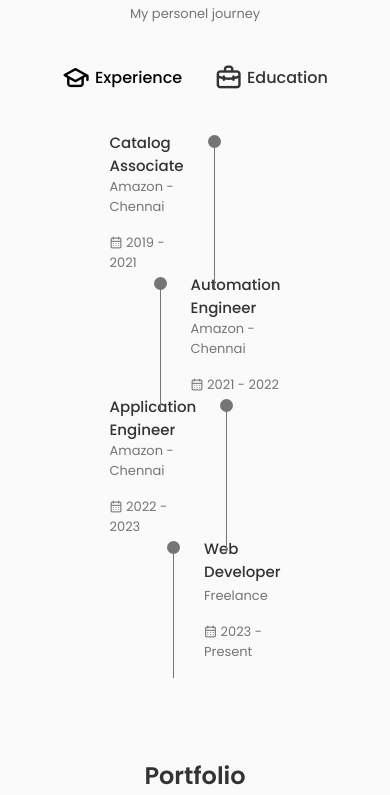
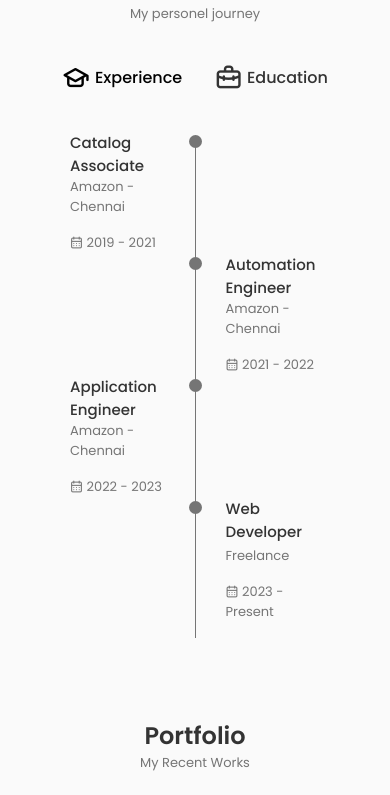
Before and after one commit to saraV97/my-portfolio, a React (Vite) app: page / in a window 390 px wide. Shown: the part 2608-3403 px from the top of the page. Built offline with nearby package versions, Linux system fonts and the light colour scheme.

Commit message:
More animations - home,about,skill,quali

```diff
--- a/src/components/about/About.jsx
+++ b/src/components/about/About.jsx
@@ -3,27 +3,57 @@ import "./about.scss";
 import AboutImg from "../../assets/Screenshot_20220318-182050~2.jpg";
 import CV from "../../assets/John-Cv.pdf";
 import Info from "./info";
+import { animate, delay, motion } from "framer-motion";
+import { titleVariants } from "../animation/Animation";
 
 const About = () => {
   return (
-    <section className="about section" id="about">
-      <h2 className="section__title">About Me</h2>
-      <span className="section__subtitle">A brief intro, who am I?</span>
+    <motion.section
+      className="about section"
+      id="about"
+      variants={titleVariants}
+      initial="initial"
+      whileInView="animate"
+      viewport={{ once: true }}
+    >
+      <motion.h2
+        className="section__title"
+        variants={titleVariants}
+        // initial="initial"
+        // whileInView="animate"
+        // viewport={{ once: true }}
+      >
+        About Me
+      </motion.h2>
+      <motion.span
+        className="section__subtitle"
+        variants={titleVariants}
+        // initial="initial"
+        // whileInView="animate"
+        // viewport={{ once: true }}
+      >
+        A brief intro, who am I?
+      </motion.span>
 
       <div className="about__container container grid">
         <img src={AboutImg} alt="" className="about__img" />
         <div className="about__data">
           <Info />
 
-          <p className="about__description">
+          <motion.p className="about__description" variants={titleVariants}>
             I am an independant Web Developer based in Chennai, India.
             <br />
             <br />I specialize in crafting elevated, intuitive designs for
             startups and small businesses to help them stand out in the digital
             landscape with a powerful impact. 😎
-          </p>
+          </motion.p>
 
-          <a download="" href={CV} className="button button--flex">
+          <motion.a
+            download=""
+            href={CV}
+            className="button button--flex"
+            variants={titleVariants}
+          >
             Download CV
             <svg
               class="button__icon"
@@ -50,10 +80,10 @@ const About = () => {
                 fill="var(--container-color)"
               ></path>
             </svg>
-          </a>
+          </motion.a>
         </div>
       </div>
-    </section>
+    </motion.section>
   );
 };
 
--- a/src/components/about/Info.jsx
+++ b/src/components/about/Info.jsx
@@ -1,31 +1,46 @@
 import React from "react";
-
+import { motion } from "framer-motion";
 const Info = () => {
   return (
     <div className="about__info grid">
-      <a href="#qualification" className="about__title-link">
+      <motion.a
+        href="#qualification"
+        className="about__title-link"
+        whileHover={{ scale: 1.1 }}
+        transition={{ type: "spring", stiffness: 400, damping: 10 }}
+      >
         <div className="about__box">
           <i class="bx bx-award about__icon"></i>
           <h3 className="about__title">Experience</h3>
           <span className="about__subtitle">4 Years Working</span>
         </div>
-      </a>
+      </motion.a>
 
-      <a href="#portfolio" className="about__title-link">
+      <motion.a
+        href="#portfolio"
+        className="about__title-link"
+        whileHover={{ scale: 1.1 }}
+        transition={{ type: "spring", stiffness: 400, damping: 10 }}
+      >
         <div className="about__box">
           <i class="bx bx-briefcase about__icon"></i>
           <h3 className="about__title">Completed</h3>
           <span className="about__subtitle">5 Projects</span>
         </div>
-      </a>
+      </motion.a>
 
-      <a href="#contact" className="about__title-link">
+      <motion.a
+        href="#contact"
+        className="about__title-link"
+        whileHover={{ scale: 1.1 }}
+        transition={{ type: "spring", stiffness: 400, damping: 10 }}
+      >
         <div className="about__box">
           <i class="bx bx-support about__icon"></i>
           <h3 className="about__title">Support</h3>
           <span className="about__subtitle">Online 24/7</span>
         </div>
-      </a>
+      </motion.a>
     </div>
   );
 };
--- /dev/null
+++ b/src/components/animation/Animation.jsx
@@ -0,0 +1,104 @@
+const topDownVariants = {
+  initial: {
+    y: -50,
+    opacity: 0,
+  },
+  animate: {
+    y: 0,
+    opacity: 1,
+    transition: {
+      duration: 0.4,
+      //   staggerChildren: 0.1,
+    },
+  },
+};
+
+const staggerVariants = {
+  initial: {
+    x: -50,
+    opacity: 0,
+  },
+  animate: {
+    x: 0,
+    opacity: 1,
+    transition: {
+      duration: 0.5,
+      staggerChildren: 0.1,
+    },
+  },
+};
+
+const staggerVariantsRight = {
+  initial: {
+    x: 50,
+    opacity: 0,
+  },
+  animate: {
+    x: 0,
+    opacity: 1,
+    transition: {
+      duration: 0.5,
+      staggerChildren: 0.1,
+    },
+  },
+};
+
+const titleVariants = {
+  initial: {
+    opacity: 0,
+    y: 30,
+  },
+  animate: {
+    opacity: 1,
+    y: 0,
+    transition: {
+      duration: 0.7,
+      //   delay: 0.25,
+      staggerChildren: 0.3,
+    },
+  },
+};
+
+const titleVariants1 = {
+  initial: {
+    opacity: 0,
+    y: 30,
+  },
+  animate: {
+    opacity: 1,
+    y: 0,
+    transition: {
+      duration: 0.7,
+      delay: 0.25,
+      // staggerChildren: 0.3,
+    },
+  },
+};
+
+const fadeInAnimationVariants1 = {
+  initial: {
+    opacity: 0,
+    y: 100,
+  },
+  animate: {
+    opacity: 1,
+    y: 0,
+    transition: {
+      delay: 0.3,
+    },
+  },
+};
+
+// const selectZoomVariants = {
+//   whileHover: { scale: 1.1 },
+//   transition: { type: "spring", stiffness: 400, damping: 10 },
+// };
+
+export {
+  titleVariants,
+  fadeInAnimationVariants1,
+  titleVariants1,
+  staggerVariants,
+  staggerVariantsRight,
+  topDownVariants,
+};
--- a/src/components/home/Data.jsx
+++ b/src/components/home/Data.jsx
@@ -10,8 +10,9 @@ const textVariants = {
     opacity: 1,
     y: 0,
     transition: {
-      duration: 1,
-      staggerChildren: 0.1,
+      duration: 0.7,
+      // delay: 0.25,
+      staggerChildren: 0.3,
     },
   },
 };
@@ -23,7 +24,7 @@ const Data = () => {
       variants={textVariants}
       initial="initial"
       animate="animate"
-      transition={{ duration: 0.5, delay: 0.25 }}
+      // transition={{ duration: 0.5, delay: 0.25 }}
     >
       <motion.h1 className="home__title" variants={textVariants}>
         Hey, I'm Saravanan
--- a/src/components/home/Home.jsx
+++ b/src/components/home/Home.jsx
@@ -20,14 +20,21 @@ const sliderVariants = {
   },
 };
 
+// variants={fadeInAnimationVariants1}
+//           initial="initial"
+//           whileInView="animate"
+//           viewport={{ once: true }}
+
 const imagePopVariant = {
   initial: { opacity: 0, scale: 0.5 },
-  animate: { opacity: 1, scale: 1 },
-
-  transition: {
-    duration: 2,
-    delay: 1,
-    ease: [0, 0.71, 0.2, 1.01],
+  animate: {
+    opacity: 1,
+    scale: 1,
+    transition: {
+      duration: 0.5,
+      delay: 1,
+      ease: [0, 0.71, 0.2, 1.01],
+    },
   },
 };
 const Home = () => {
--- a/src/components/home/Social.jsx
+++ b/src/components/home/Social.jsx
@@ -28,6 +28,9 @@ const Social = () => {
         className="home__social-icon"
         target="_blank"
         variants={socialVariants}
+        whileHover={{ scale: 1.2 }}
+        whileTap={{ scale: 0.9 }}
+        transition={{ type: "spring", stiffness: 400, damping: 17 }}
       >
         <i class="uil uil-linkedin"></i>
       </motion.a>
@@ -37,6 +40,9 @@ const Social = () => {
         className="home__social-icon"
         target="_blank"
         variants={socialVariants}
+        whileHover={{ scale: 1.2 }}
+        whileTap={{ scale: 0.9 }}
+        transition={{ type: "spring", stiffness: 400, damping: 17 }}
       >
         <i class="uil uil-github"></i>
       </motion.a>
@@ -46,6 +52,9 @@ const Social = () => {
         className="home__social-icon"
         target="_blank"
         variants={socialVariants}
+        whileHover={{ scale: 1.2 }}
+        whileTap={{ scale: 0.9 }}
+        transition={{ type: "spring", stiffness: 400, damping: 17 }}
       >
         <i class="uil uil-instagram-alt"></i>
       </motion.a>
--- a/src/components/qualification/Qualification.jsx
+++ b/src/components/qualification/Qualification.jsx
@@ -1,6 +1,13 @@
 import React from "react";
 import "./qualification.scss";
 import { useState } from "react";
+import { motion } from "framer-motion";
+import {
+  titleVariants,
+  staggerVariants,
+  staggerVariantsRight,
+  topDownVariants,
+} from "../animation/Animation";
 
 const Qualification = () => {
   const [toggleState, setToggleState] = useState(1);
@@ -8,12 +15,23 @@ const Qualification = () => {
     setToggleState(index);
   };
   return (
-    <section className="qualification section" id="qualification">
-      <h2 className="section__title">Qualification</h2>
-      <span className="section__subtitle">My personel journey</span>
+    <motion.section
+      className="qualification section"
+      id="qualification"
+      variants={titleVariants}
+      initial="initial"
+      whileInView="animate"
+      viewport={{ once: true }}
+    >
+      <motion.h2 className="section__title" variants={titleVariants}>
+        Qualification
+      </motion.h2>
+      <motion.span className="section__subtitle" variants={titleVariants}>
+        My personel journey
+      </motion.span>
 
       <div className="qualification__container container">
-        <div className="qualification__tabs">
+        <motion.div className="qualification__tabs" variants={titleVariants}>
           <div
             className={
               toggleState === 1
@@ -37,7 +55,7 @@ const Qualification = () => {
             <i className="uil uil-briefcase-alt qualification__icon"></i>
             Education
           </div>
-        </div>
+        </motion.div>
         <div className="qualification__sections">
           <div
             className={
@@ -47,7 +65,7 @@ const Qualification = () => {
             }
           >
             <div className="qualification__data">
-              <div>
+              <motion.div variants={staggerVariants}>
                 <h3 className="qualification__title">Catalog Associate</h3>
                 <span className="qualification__subtitle">
                   Amazon - Chennai
@@ -56,7 +74,84 @@ const Qualification = () => {
                   <i className="uil uil-calendar-alt"> </i>
                   2019 - 2021
                 </div>
-              </div>
+              </motion.div>
+
+              <motion.div variants={topDownVariants}>
+                <span className="qualification__rounder"></span>
+                <span className="qualification__line"></span>
+              </motion.div>
+            </div>
+
+            <div className="qualification__data">
+              <div></div>
+              <motion.div variants={topDownVariants}>
+                <span className="qualification__rounder"></span>
+                <span className="qualification__line"></span>
+              </motion.div>
+              <motion.div variants={staggerVariantsRight}>
+                <h3 className="qualification__title">Automation Engineer</h3>
+                <span className="qualification__subtitle">
+                  Amazon - Chennai
+                </span>
+                <div className="qualification__calendar">
+                  <i className="uil uil-calendar-alt"> </i>
+                  2021 - 2022
+                </div>
+              </motion.div>
+            </div>
+
+            <div className="qualification__data">
+              <motion.div variants={staggerVariants}>
+                <h3 className="qualification__title">Application Engineer</h3>
+                <span className="qualification__subtitle">
+                  Amazon - Chennai
+                </span>
+                <div className="qualification__calendar">
+                  <i className="uil uil-calendar-alt"> </i>
+                  2022 - 2023
+                </div>
+              </motion.div>
+              <motion.div variants={topDownVariants}>
+                <span className="qualification__rounder"></span>
+                <span className="qualification__line"></span>
+              </motion.div>
+            </div>
+
+            <div className="qualification__data">
+              <div></div>
+              <motion.div variants={topDownVariants}>
+                <span className="qualification__rounder"></span>
+                <span className="qualification__line"></span>
+              </motion.div>
+              <motion.div variants={staggerVariantsRight}>
+                <h3 className="qualification__title">Web Developer</h3>
+                <span className="qualification__subtitle">Freelance</span>
+                <div className="qualification__calendar">
+                  <i className="uil uil-calendar-alt"> </i>
+                  2023 - Present
+                </div>
+              </motion.div>
+            </div>
+          </div>
+
+          <div
+            className={
+              toggleState === 2
+                ? "qualification__content qualification__content-active"
+                : "qualification__content"
+            }
+          >
+            <div className="qualification__data">
+              <motion.div variants={staggerVariants}>
+                <h3 className="qualification__title">10th Class</h3>
+                <span className="qualification__subtitle">
+                  St.Patrick Hr. Sec. School - Pondicherry
+                </span>
+                <div className="qualification__calendar">
+                  <i className="uil uil-calendar-alt"> </i>
+                  2011 - 2012
+                </div>
+              </motion.div>
 
               <div>
                 <span className="qualification__rounder"></span>
@@ -70,84 +165,7 @@ const Qualification = () => {
                 <span className="qualification__rounder"></span>
                 <span className="qualification__line"></span>
               </div>
-              <div>
-                <h3 className="qualification__title">Automation Engineer</h3>
-                <span className="qualification__subtitle">
-                  Amazon - Chennai
-                </span>
-                <div className="qualification__calendar">
-                  <i className="uil uil-calendar-alt"> </i>
-                  2021 - 2022
-                </div>
-              </div>
-            </div>
-
-            <div className="qualification__data">
-              <div>
-                <h3 className="qualification__title">Application Engineer</h3>
-                <span className="qualification__subtitle">
-                  Amazon - Chennai
-                </span>
-                <div className="qualification__calendar">
-                  <i className="uil uil-calendar-alt"> </i>
-                  2022 - 2023
-                </div>
-              </div>
-              <div>
-                <span className="qualification__rounder"></span>
-                <span className="qualification__line"></span>
-              </div>
-            </div>
-
-            <div className="qualification__data">
-              <div></div>
-              <div>
-                <span className="qualification__rounder"></span>
-                <span className="qualification__line"></span>
-              </div>
-              <div>
-                <h3 className="qualification__title">Web Developer</h3>
-                <span className="qualification__subtitle">Freelance</span>
-                <div className="qualification__calendar">
-                  <i className="uil uil-calendar-alt"> </i>
-                  2023 - Present
-                </div>
-              </div>
-            </div>
-          </div>
-
-          <div
-            className={
-              toggleState === 2
-                ? "qualification__content qualification__content-active"
-                : "qualification__content"
-            }
-          >
-            <div className="qualification__data">
-              <div>
-                <h3 className="qualification__title">10th Class</h3>
-                <span className="qualification__subtitle">
-                  St.Patrick Hr. Sec. School - Pondicherry
-                </span>
-                <div className="qualification__calendar">
-                  <i className="uil uil-calendar-alt"> </i>
-                  2011 - 2012
-                </div>
-              </div>
-
-              <div>
-                <span className="qualification__rounder"></span>
-                <span className="qualification__line"></span>
-              </div>
-            </div>
-
-            <div className="qualification__data">
-              <div></div>
-              <div>
-                <span className="qualification__rounder"></span>
-                <span className="qualification__line"></span>
-              </div>
-              <div>
+              <motion.div variants={staggerVariantsRight}>
                 <h3 className="qualification__title">12th Class</h3>
                 <span className="qualification__subtitle">
                   St.Patrick Hr. Sec. School - Pondicherry
@@ -156,11 +174,11 @@ const Qualification = () => {
                   <i className="uil uil-calendar-alt"> </i>
                   2013 - 2014
                 </div>
-              </div>
+              </motion.div>
             </div>
 
             <div className="qualification__data">
-              <div>
+              <motion.div variants={staggerVariants}>
                 <h3 className="qualification__title">B.E - EEE</h3>
                 <span className="qualification__subtitle">
                   St.Joseph's College of Engineering - Chennai
@@ -169,7 +187,7 @@ const Qualification = () => {
                   <i className="uil uil-calendar-alt"> </i>
                   2014 - 2018
                 </div>
-              </div>
+              </motion.div>
               <div>
                 <span className="qualification__rounder"></span>
                 <span className="qualification__line"></span>
@@ -178,7 +196,7 @@ const Qualification = () => {
           </div>
         </div>
       </div>
-    </section>
+    </motion.section>
   );
 };
 
--- a/src/components/qualification/qualification.scss
+++ b/src/components/qualification/qualification.scss
@@ -69,3 +69,46 @@
   background-color: var(--text-color);
   transform: translate(6px, -7px);
 }
+
+/*=============== BREAKPOINTS ===============*/
+
+@media screen and (max-width: 576px) {
+  // .qualification__title {
+  //   font-size: 0.67rem;
+  //   font-weight: var(--font-medium);
+  // }
+
+  // .qualification__subtitle {
+  //   font-size: 0.62rem;
+  // }
+  // .qualification__calendar {
+  //   font-size: 0.62rem;
+  // }
+  // .qualification__data {
+  //   grid-template-columns: 1fr max-content 1fr;
+  //   column-gap: 1.2rem;
+  // }
+  .qualification__content-active {
+    width: 250px;
+  }
+}
+
+// /* For small devices */
+// @media screen and (max-width: 350px) {
+//   .qualification__title {
+//     font-size: 0.62rem;
+//   }
+//   .qualification__content {
+//     margin-left: 10px;
+//   }
+
+//   .qualification__subtitle {
+//     font-size: 0.57rem;
+//   }
+//   .qualification__calendar {
+//     font-size: 0.57rem;
+//   }
+//   .qualification__data {
+//     column-gap: 1rem;
+//   }
+// }
--- a/src/components/services/Services.jsx
+++ b/src/components/services/Services.jsx
@@ -1,41 +1,69 @@
 import React from "react";
 import "./services.scss";
+import { motion } from "framer-motion";
+import { titleVariants } from "../animation/Animation";
 
 const Services = () => {
   return (
-    <section className="services section" id="services">
-      <h2 className="section__title">Services</h2>
-      <span className="section__subtitle">What i offer</span>
+    <motion.section
+      className="services section"
+      id="services"
+      variants={titleVariants}
+      initial="initial"
+      whileInView="animate"
+      viewport={{ once: true }}
+    >
+      <motion.h2 className="section__title" variants={titleVariants}>
+        Services
+      </motion.h2>
+      <motion.span className="section__subtitle" variants={titleVariants}>
+        What i offer
+      </motion.span>
 
       <div className="services__container container grid">
-        <div className="services__content">
+        <motion.div
+          className="services__content"
+          whileHover={{ scale: 1.2 }}
+          whileTap={{ scale: 1 }}
+          transition={{ type: "spring", stiffness: 400, damping: 17 }}
+        >
           <div>
             <i className="uil uil-edit services__icon"></i>
             <h3 className="services__title">
               Website <br /> Development
             </h3>
           </div>
-        </div>
+        </motion.div>
 
-        <div className="services__content">
+        <motion.div
+          className="services__content"
+          whileHover={{ scale: 1.2 }}
+          whileTap={{ scale: 1 }}
+          transition={{ type: "spring", stiffness: 400, damping: 17 }}
+        >
           <div>
             <i className="uil uil-web-grid services__icon"></i>
             <h3 className="services__title">
               Product <br /> Design
             </h3>
           </div>
-        </div>
+        </motion.div>
 
-        <div className="services__content">
+        <motion.div
+          className="services__content"
+          whileHover={{ scale: 1.2 }}
+          whileTap={{ scale: 1 }}
+          transition={{ type: "spring", stiffness: 400, damping: 17 }}
+        >
           <div>
             <i className="uil uil-arrow services__icon"></i>
             <h3 className="services__title">
               UI / UX <br /> Design
             </h3>
           </div>
-        </div>
+        </motion.div>
       </div>
-    </section>
+    </motion.section>
   );
 };
 
--- a/src/components/skills/Backend.jsx
+++ b/src/components/skills/Backend.jsx
@@ -1,4 +1,6 @@
 import React from "react";
+import { staggerVariantsRight } from "../animation/Animation";
+import { motion } from "framer-motion";
 
 const Backend = () => {
   return (
@@ -6,43 +8,49 @@ const Backend = () => {
       <h3 className="skills__title">Backend Development</h3>
 
       <div className="skills__box">
-        <div className="skills__group">
-          <div className="skills__data">
+        <motion.div
+          className="skills__group"
+          variants={staggerVariantsRight}
+          initial="initial"
+          whileInView="animate"
+          viewport={{ once: true }}
+        >
+          <motion.div className="skills__data" variants={staggerVariantsRight}>
             <i class="bx bxs-badge-check"></i>
 
             <div>
               <h3 className="skills__name">NodeJS</h3>
               <span className="skills__level">Basic</span>
             </div>
-          </div>
+          </motion.div>
 
-          <div className="skills__data">
+          <motion.div className="skills__data" variants={staggerVariantsRight}>
             <i class="bx bxs-badge-check"></i>
 
             <div>
               <h3 className="skills__name">MySQL</h3>
               <span className="skills__level">Intemediate</span>
             </div>
-          </div>
+          </motion.div>
 
-          <div className="skills__data">
+          <motion.div className="skills__data" variants={staggerVariantsRight}>
             <i class="bx bxs-badge-check"></i>
 
             <div>
               <h3 className="skills__name">Firebase</h3>
               <span className="skills__level">Intemediate</span>
             </div>
-          </div>
+          </motion.div>
 
-          <div className="skills__data">
+          <motion.div className="skills__data" variants={staggerVariantsRight}>
             <i class="bx bxs-badge-check"></i>
 
             <div>
               <h3 className="skills__name">Python</h3>
               <span className="skills__level">Intemediate</span>
             </div>
-          </div>
-        </div>
+          </motion.div>
+        </motion.div>
       </div>
     </div>
   );
--- a/src/components/skills/Skills.jsx
+++ b/src/components/skills/Skills.jsx
@@ -2,12 +2,30 @@ import React from "react";
 import Frontend from "./Frontend";
 import Backend from "./Backend";
 import "./skills.scss";
+import { titleVariants, titleVariants1 } from "../animation/Animation";
+import { motion } from "framer-motion";
 
 const Skills = () => {
   return (
     <section className="skills section" id="skills">
-      <h2 className="section__title">Skills</h2>
-      <span className="section__subtitle">My Technical level</span>
+      <motion.h2
+        className="section__title"
+        variants={titleVariants}
+        initial="initial"
+        whileInView="animate"
+        viewport={{ once: true }}
+      >
+        Skills
+      </motion.h2>
+      <motion.span
+        className="section__subtitle"
+        variants={titleVariants1}
+        initial="initial"
+        whileInView="animate"
+        viewport={{ once: true }}
+      >
+        My Technical level
+      </motion.span>
       <div className="skills__container container grid">
         <Frontend />
         <Backend />
```
Also changed, not shown: src/components/skills/Frontend.jsx (+22 -14 lines).
